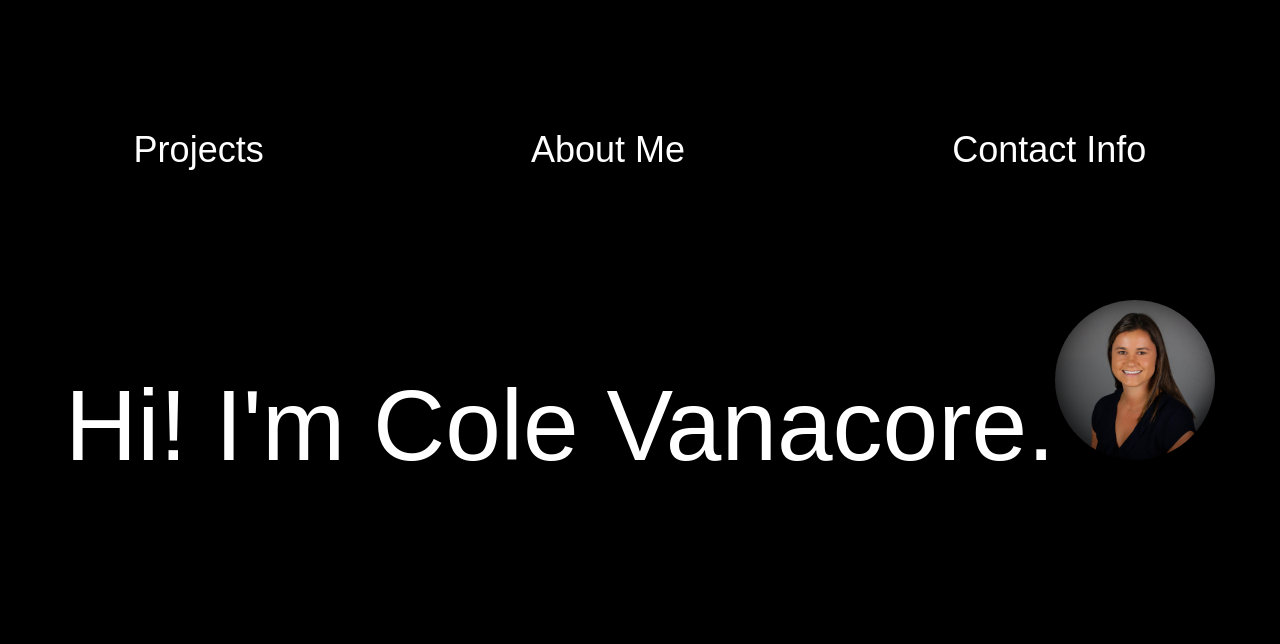
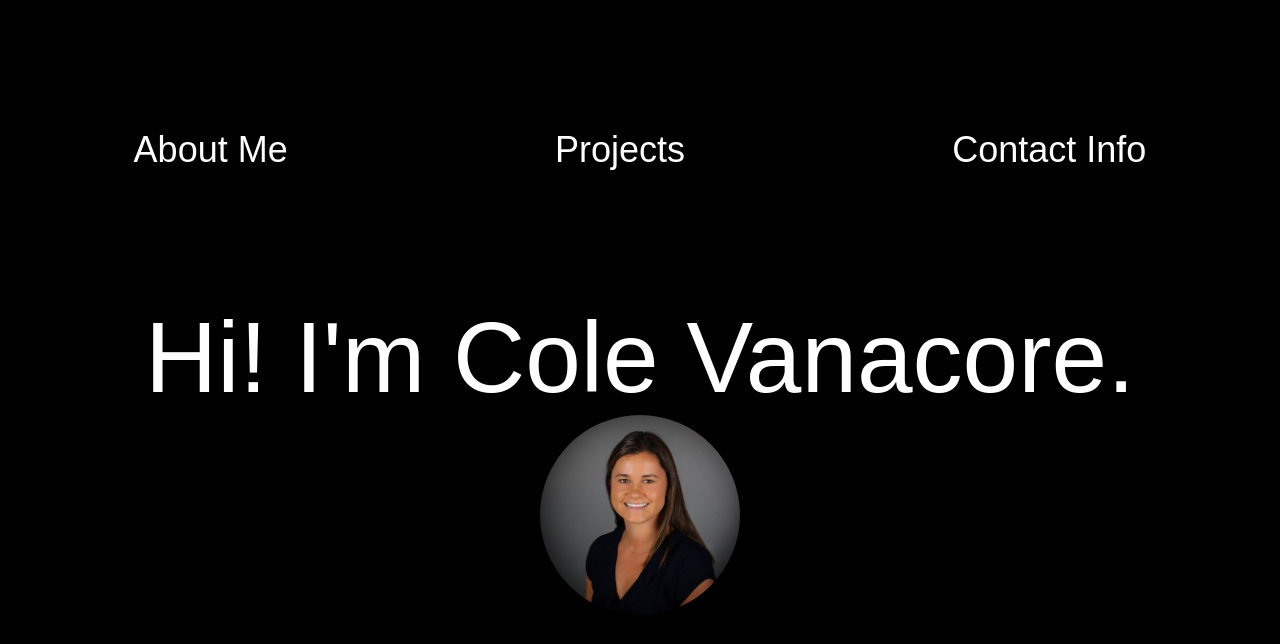
Before and after one commit to colev1/portfolio-site, a React (Create React App) app: page / in a window 1280 px wide. Shown: the top 644 px of the page. Built offline with nearby package versions, Linux system fonts and the light colour scheme; a web font is replaced by a local one.

Commit message:
Change route to default to home page

```diff
--- /dev/null
+++ b/src/About/About.js
@@ -0,0 +1,17 @@
+import React, {Component} from 'react';
+// import './About.scss'
+import headshot from '../headshot.jpg'
+
+class About extends Component {
+    render() {
+        return (
+            <div className="about-container">
+                {/* <div>
+                </div> */}
+               <img src={headshot} className="headshot"/>
+            </div>
+        )
+    }
+}
+
+export default About;
--- a/src/App.js
+++ b/src/App.js
@@ -1,6 +1,7 @@
 import React, {Component} from 'react';
 import './App.scss';
 import Home from './Home/Home';
+import About from './About/About';
 import { Route, NavLink } from 'react-router-dom';
 
 
@@ -13,11 +14,12 @@ class App extends Component {
     return (
       <div className="App">
         <nav className="nav-bar">
+          <NavLink to='/about' className='about'> About Me </NavLink>
           <NavLink to='/projects' className='projects'> Projects </NavLink>
-          <NavLink to='/about' className='about'> About Me </NavLink>
           <NavLink to='/contact' className='contact'> Contact Info </NavLink>
         </nav>
         <Route exact path='/' component={Home} />
+        <Route path='/about' component={About} />
       </div>
     );
   }
--- a/src/Home/Home.js
+++ b/src/Home/Home.js
@@ -9,9 +9,10 @@ class Home extends Component {
 
     render() {
         return (
-            <div>
-                Hi!
-               I'm Cole Vanacore.
+            <div className="home-container">
+                <div>
+                Hi! I'm Cole Vanacore.
+                </div>
                <img src={headshot} className="headshot"/>
             </div>
         )
--- a/src/Home/Home.scss
+++ b/src/Home/Home.scss
@@ -4,6 +4,14 @@ div {
 }
 
 img {
-    height: 20vh;
+    height: 200px;
+    width: 200px;
     border-radius: 50%;
 }
+
+.home-container {
+    display: flex;
+    flex-direction: column;
+    justify-content: space-around;
+    align-items: center;
+}
```
Also changed, not shown: src/About/About.scss (added).
